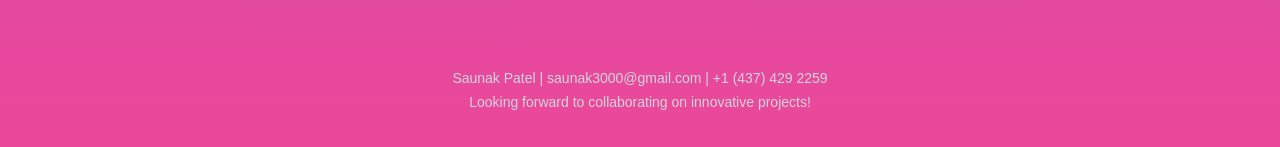
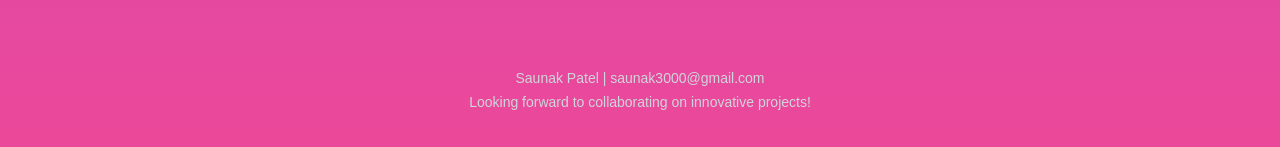
Before and after one commit to SaSo3000/Portfolio, a React (Create React App) app: page / in a window 1280 px wide. Shown: the part 3421-3568 px from the top of the page. Built offline with nearby package versions, Linux system fonts and the light colour scheme.

Commit message:
updated portfolio

```diff
--- a/src/App.js
+++ b/src/App.js
@@ -167,7 +167,7 @@ const Portfolio = () => {
 
       {/* Footer */}
       <footer className="text-center mt-12 mb-6 text-gray-300">
-        <p>Saunak Patel | saunak3000@gmail.com | +1 (437) 429 2259</p>
+        <p>Saunak Patel | saunak3000@gmail.com</p>
         <p className="text-sm mt-2">Looking forward to collaborating on innovative projects!</p>
       </footer>
     </div>
```
